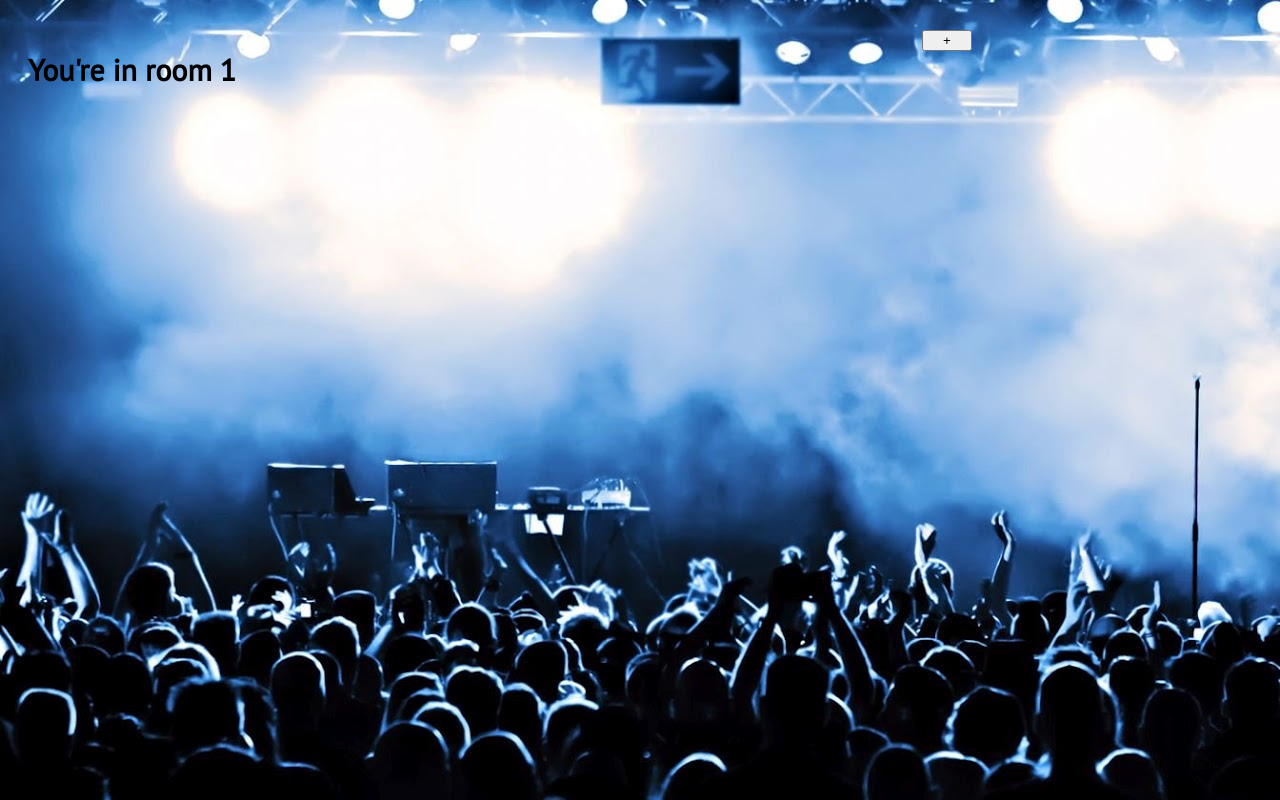
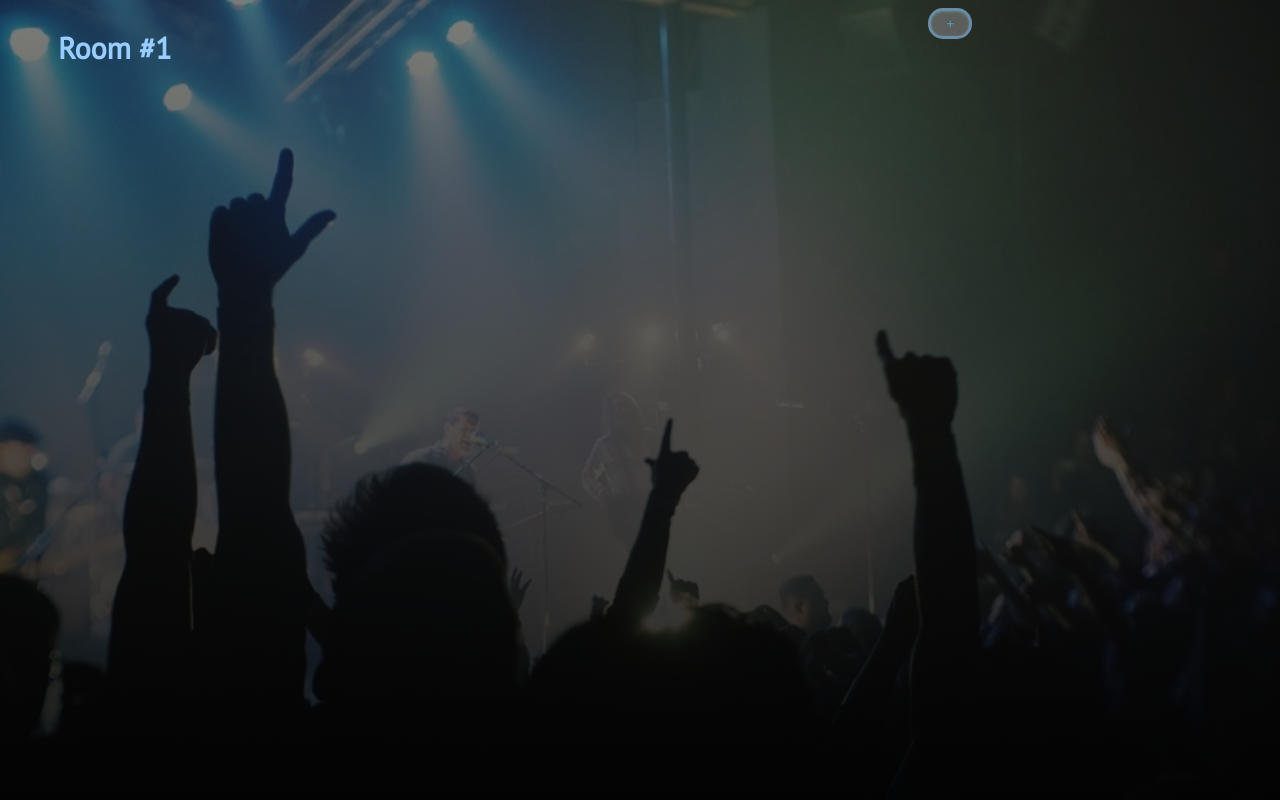
Before and after one commit to Billion-Dollar-Idea-Inc/ToonRoom, a Flask app: page /chat/1 in a window 1280 px wide. Run offline with Flask 2, Linux system fonts and the light colour scheme.

Commit message:
chat stylin

```diff
--- a/static/chat.css
+++ b/static/chat.css
@@ -1,17 +1,17 @@
 body{
-    background-image: url(images/back1.jpg);
+    background: linear-gradient(to bottom, rgba(0, 0, 0, .50) 0%, rgba(0, 0, 0, .70) 59%, rgba(0, 0, 0, 0.90) 100%), url('images/truebackground.jpg') no-repeat;
+    background-size: cover;
 }
 #title{
     float:left;
     font-size:30px;
-    color:;
-    margin-left:20px;
+    color: #99ccff;
+    margin-left:50px;
 }
 #add{
     height:100px;
     text-align:right;
     margin-right:300px;
-    margin-top:30px;
 }
 #input{
     visibility:hidden;
@@ -19,8 +19,25 @@ body{
     right:100px;
     top:-10px;
 }
-#plus_sign{
-    width:50px;
+input{
+    -moz-box-shadow:inset 0px 1px 3px 0px #91b8b3;
+    -webkit-box-shadow:inset 0px 1px 3px 0px #91b8b3;
+    box-shadow:inset 0px 1px 3px 0px #91b8b3;
+    background-color: gray;
+    -moz-border-radius:5px;
+    -webkit-border-radius:5px;
+    border-radius: 15px;
+    border: 3px solid #99ccff;
+    display:inline-block;
+    cursor:pointer;
+    color: #99ccff;
+    font-family: arial;
+    font-size:13px;
+    font-weight:bold;
+    padding:5px 15px;
+    text-decoration:none;
+    text-shadow:0px -1px 0px #2b665e;
+    opacity: .6;
 }
 #video{
     width:600px;
--- a/templates/chat.html
+++ b/templates/chat.html
@@ -1,13 +1,13 @@
 <html>
     <head>
-        <title id="title">THIS IS THE ROOM</title>
+        <title id="title">Room: {{room_num}}</title>
         <link rel="stylesheet" type="text/css" href="{{url_for('static', filename='chat.css')}}">
         <script type="text/javascript" src="{{url_for('static', filename='chat.js')}}"></script>
         <link href='https://fonts.googleapis.com/css?family=PT+Sans' rel='stylesheet' type='text/css'>
     </head>
     <body>
         <div="page">
-            <h1 id="title">You're in room {{ room_num }}</h1>
+            <h1 id="title">Room #{{ room_num }}</h1>
 
         <div id="add">
             <input type="text" onkeydown="if (event.keyCode == 13) document.getElementById('plus_sign').click()" id="input"><input type="button" id="plus_sign" onclick = "revealBox();" value= "+"></button>
```
